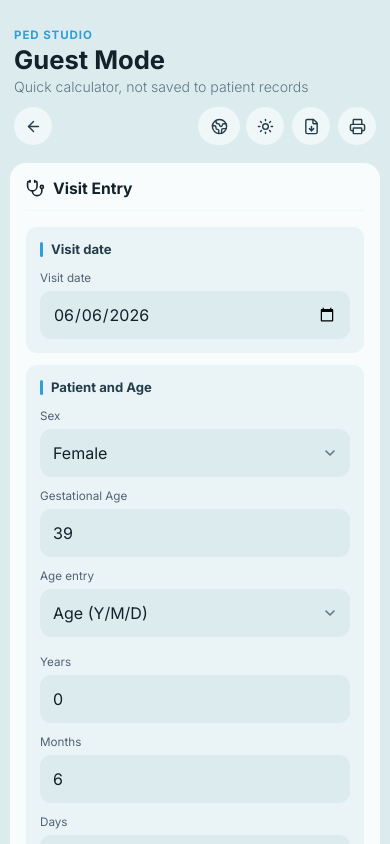
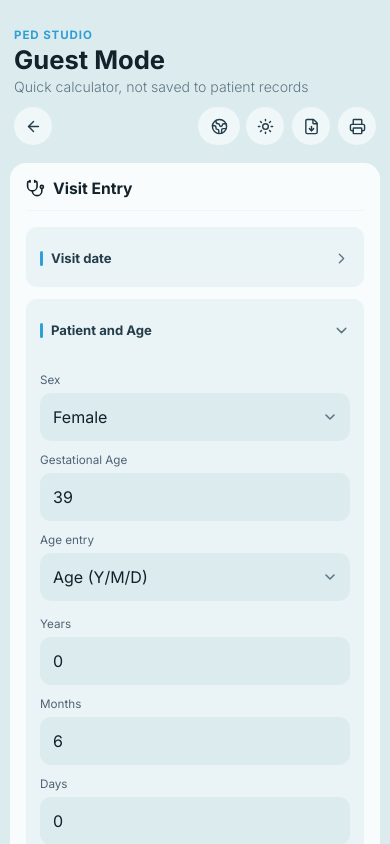
Before and after one commit to SaeedZeroOne/pedstudio, a React (Vite) app: page / in a window 390 px wide. Both pictures are taken after a click on the button "Guest Mode". Shown: the top 844 px of the page. Built offline with nearby package versions, Linux system fonts and the light colour scheme.

Commit message:
Add visit entry collapsible sections

```diff
--- a/src/main.tsx
+++ b/src/main.tsx
@@ -1,6 +1,6 @@
 import React, { useEffect, useLayoutEffect, useMemo, useRef, useState } from "react";
 import { createRoot } from "react-dom/client";
-import { Activity, ArrowLeft, CheckCircle2, FileDown, Globe2, HelpCircle, Moon, Plus, Printer, Save, Search, Stethoscope, Sun, Trash2, UserPlus, Users, X } from "lucide-react";
+import { Activity, ArrowLeft, CheckCircle2, ChevronDown, FileDown, Globe2, HelpCircle, Moon, Plus, Printer, Save, Search, Stethoscope, Sun, Trash2, UserPlus, Users, X } from "lucide-react";
 import { calculateAge } from "./lib/age";
 import { dateFromAge, gregorianToJalali, isoDate, jalaliToGregorian, parseIsoParts, type AgeInput } from "./lib/calendar";
 import { calculateScores, predictedHeightAt18FromZ, referenceForAge, type MetricKey, type Sex } from "./lib/growth";
@@ -470,6 +470,13 @@ function App() {
   const [jalaliDob, setJalaliDob] = useState({ year: defaultJalali.jy, month: defaultJalali.jm, day: defaultJalali.jd });
   const [draft, setDraft] = useState<Visit>(guestVisits[0]);
   const [followUpInterval, setFollowUpInterval] = useState<{ value: number | undefined; unit: FollowUpUnit }>({ value: undefined, unit: "months" });
+  const [entryCollapsed, setEntryCollapsed] = useState({
+    visitDate: true,
+    patientAge: false,
+    growth: false,
+    vitals: true,
+    session: true,
+  });
   const suppressHistoryRef = useRef(false);
   const shellRef = useRef<HTMLElement | null>(null);
   const headerRef = useRef<HTMLElement | null>(null);
@@ -625,6 +632,7 @@ function App() {
     else updatePatientRecord((record) => ({ ...record, [key]: value }));
   };
   const setDraftField = <K extends keyof Visit>(key: K, value: Visit[K]) => setDraft((prev) => ({ ...prev, [key]: value }));
+  const toggleEntrySection = (key: keyof typeof entryCollapsed) => setEntryCollapsed((prev) => ({ ...prev, [key]: !prev[key] }));
 
   function addPatient() {
     const id = patientDraft.id.trim() || generatedPatientId(patients);
@@ -997,8 +1005,7 @@ function App() {
             <h2>{labels.visitEntry}</h2>
           </div>
 
-          <div className="input-section">
-            <h3>{labels.visitDate}</h3>
+          <CollapsibleInputSection title={labels.visitDate} collapsed={entryCollapsed.visitDate} onToggle={() => toggleEntrySection("visitDate")}>
             <div className="field-grid one">
               {language === "fa" ? (
                 <JalaliDatePicker
@@ -1019,10 +1026,9 @@ function App() {
                 </label>
               )}
             </div>
-          </div>
+          </CollapsibleInputSection>
 
-          <div className="input-section">
-            <h3>{labels.patientSection}</h3>
+          <CollapsibleInputSection title={labels.patientSection} collapsed={entryCollapsed.patientAge} onToggle={() => toggleEntrySection("patientAge")}>
             <div className="field-grid two">
               <label>
                 {labels.sex}
@@ -1068,19 +1074,17 @@ function App() {
                 <NumberField label={labels.days} value={ageInput.days} step={1} set={(v) => setAgeInputField("days", v ?? 0)} />
               </div>
             )}
-          </div>
+          </CollapsibleInputSection>
 
-          <div className="input-section">
-            <h3>{labels.growthMeasurements}</h3>
+          <CollapsibleInputSection title={labels.growthMeasurements} collapsed={entryCollapsed.growth} onToggle={() => toggleEntrySection("growth")}>
             <div className="field-grid two">
               <NumberField label={labels.weightKg} value={draft.weightKg} set={(v) => setDraftField("weightKg", v)} />
               <NumberField label={labels.heightCm} value={draft.heightCm} set={(v) => setDraftField("heightCm", v)} />
               <NumberField label={labels.headCircCm} value={draft.headCircumferenceCm} disabled={!showHeadCircumference} title={!showHeadCircumference ? labels.headCircDisabled : undefined} set={(v) => setDraftField("headCircumferenceCm", v)} />
             </div>
-          </div>
+          </CollapsibleInputSection>
 
-          <div className="input-section">
-            <h3>{labels.vitalSigns}</h3>
+          <CollapsibleInputSection title={labels.vitalSigns} collapsed={entryCollapsed.vitals} onToggle={() => toggleEntrySection("vitals")}>
             <div className="field-grid two">
               <label>{labels.bpReference}<select value={bpMethod} onChange={(e) => setBpMethod(e.target.value as BpMethod)}><option value="table">{labels.aapScreeningTable}</option><option value="estimate">{labels.percentileEstimate}</option></select></label>
               <NumberField label={labels.heartRate} value={draft.heartRate} set={(v) => setDraftField("heartRate", v)} />
@@ -1088,10 +1092,9 @@ function App() {
               <NumberField label={labels.systolicBp} value={draft.systolicBp} set={(v) => setDraftField("systolicBp", v)} />
               <NumberField label={labels.diastolicBp} value={draft.diastolicBp} set={(v) => setDraftField("diastolicBp", v)} />
             </div>
-          </div>
+          </CollapsibleInputSection>
 
-          <div className="input-section">
-            <h3>{labels.visitSession}</h3>
+          <CollapsibleInputSection title={labels.visitSession} collapsed={entryCollapsed.session} onToggle={() => toggleEntrySection("session")}>
             <label>{labels.chiefComplaint}<input value={draft.chiefComplaint ?? ""} onChange={(e) => setDraftField("chiefComplaint", e.target.value)} /></label>
             <label>{labels.detailedComplaint}<textarea value={draft.detailedComplaint ?? ""} onChange={(e) => setDraftField("detailedComplaint", e.target.value)} /></label>
             <label>{labels.diagnosisVisit}<input value={draft.diagnosis ?? selectedRecord?.diagnosis ?? ""} onChange={(e) => setDraftField("diagnosis", e.target.value)} placeholder={labels.diagnosisPlaceholder} /></label>
@@ -1108,7 +1111,7 @@ function App() {
               </label>
               <div className="converted-date">{labels.followUpDue}: {formatDisplayDate(draft.followUpDate, language)}</div>
             </div>
-          </div>
+          </CollapsibleInputSection>
 
           <button className={`primary save-button ${saveState !== "idle" ? `is-${saveState}` : ""}`} onClick={saveVisit} disabled={saveState === "saving"}>
             {saveState === "saved" ? <CheckCircle2 size={18} /> : <Save size={18} />}
@@ -1240,6 +1243,18 @@ function NumberField({ label, value, step = 0.1, disabled = false, title, set }:
         }}
       />
     </label>
+  );
+}
+
+function CollapsibleInputSection({ title, collapsed, onToggle, children }: { title: string; collapsed: boolean; onToggle: () => void; children: React.ReactNode }) {
+  return (
+    <div className={`input-section collapsible-section ${collapsed ? "is-collapsed" : ""}`}>
+      <button className="section-toggle" type="button" onClick={onToggle} aria-expanded={!collapsed}>
+        <h3>{title}</h3>
+        <ChevronDown size={17} />
+      </button>
+      {!collapsed && <div className="section-body">{children}</div>}
+    </div>
   );
 }
 
--- a/src/styles.css
+++ b/src/styles.css
@@ -601,6 +601,54 @@ button:disabled {
   margin-top: var(--space-3);
 }
 
+.collapsible-section {
+  gap: 0;
+}
+
+.section-toggle {
+  align-items: center;
+  background: transparent;
+  border-radius: var(--radius-sm);
+  color: var(--text-soft);
+  display: flex;
+  justify-content: space-between;
+  min-height: 34px;
+  padding: 0;
+  width: 100%;
+}
+
+.section-toggle:hover {
+  background: transparent;
+}
+
+.section-toggle h3 {
+  margin: 0;
+}
+
+.section-toggle svg {
+  color: var(--muted);
+  flex: 0 0 auto;
+  transition: transform 160ms ease;
+}
+
+.collapsible-section.is-collapsed {
+  padding-bottom: var(--space-3);
+}
+
+.collapsible-section.is-collapsed .section-toggle svg {
+  transform: rotate(-90deg);
+}
+
+.section-body {
+  display: grid;
+  gap: var(--space-3);
+  margin-top: var(--space-3);
+}
+
+.app-shell.rtl .collapsible-section.is-collapsed .section-toggle svg {
+  transform: rotate(90deg);
+}
+
 .input-section h3 {
   align-items: center;
   color: var(--text-soft);
@@ -2056,7 +2104,7 @@ textarea:disabled {
     min-height: 100dvh !important;
     overflow-x: hidden !important;
     overflow-y: auto !important;
-    overscroll-behavior-y: none !important;
+    overscroll-behavior-y: auto !important;
     touch-action: auto !important;
   }
 
@@ -2069,7 +2117,7 @@ textarea:disabled {
     height: auto !important;
     min-height: 100dvh !important;
     overflow: visible !important;
-    overscroll-behavior-y: none !important;
+    overscroll-behavior-y: auto !important;
     touch-action: auto !important;
   }
 
@@ -2186,7 +2234,7 @@ textarea:disabled {
   .visit-session-list,
   .add-patient-form {
     overscroll-behavior-x: auto;
-    overscroll-behavior-y: contain;
+    overscroll-behavior-y: auto;
     touch-action: auto;
     -webkit-overflow-scrolling: touch;
   }
@@ -2448,8 +2496,8 @@ textarea:disabled {
     height: auto !important;
     min-height: 100dvh !important;
     overflow-y: auto !important;
-    overscroll-behavior-y: contain !important;
-    touch-action: pan-y !important;
+    overscroll-behavior-y: auto !important;
+    touch-action: auto !important;
   }
 
   body::before {
@@ -2466,8 +2514,8 @@ textarea:disabled {
   .add-patient-form {
     max-height: none !important;
     overflow: visible !important;
-    overscroll-behavior-y: contain !important;
-    touch-action: pan-y !important;
+    overscroll-behavior-y: auto !important;
+    touch-action: auto !important;
   }
 
   .top-actions {
@@ -2492,8 +2540,8 @@ textarea:disabled {
     min-height: 100dvh !important;
     overflow-x: hidden !important;
     overflow-y: auto !important;
-    overscroll-behavior-y: contain !important;
-    touch-action: pan-y !important;
+    overscroll-behavior-y: auto !important;
+    touch-action: auto !important;
   }
 
   #root,
@@ -2501,8 +2549,8 @@ textarea:disabled {
     height: auto !important;
     min-height: 100dvh !important;
     overflow: visible !important;
-    overscroll-behavior-y: contain !important;
-    touch-action: pan-y !important;
+    overscroll-behavior-y: auto !important;
+    touch-action: auto !important;
   }
 
   .workspace,
@@ -2516,7 +2564,7 @@ textarea:disabled {
   .lookup-panel {
     max-height: none !important;
     overflow: visible !important;
-    overscroll-behavior-y: contain !important;
-    touch-action: pan-y !important;
-  }
-}
+    overscroll-behavior-y: auto !important;
+    touch-action: auto !important;
+  }
+}
```
